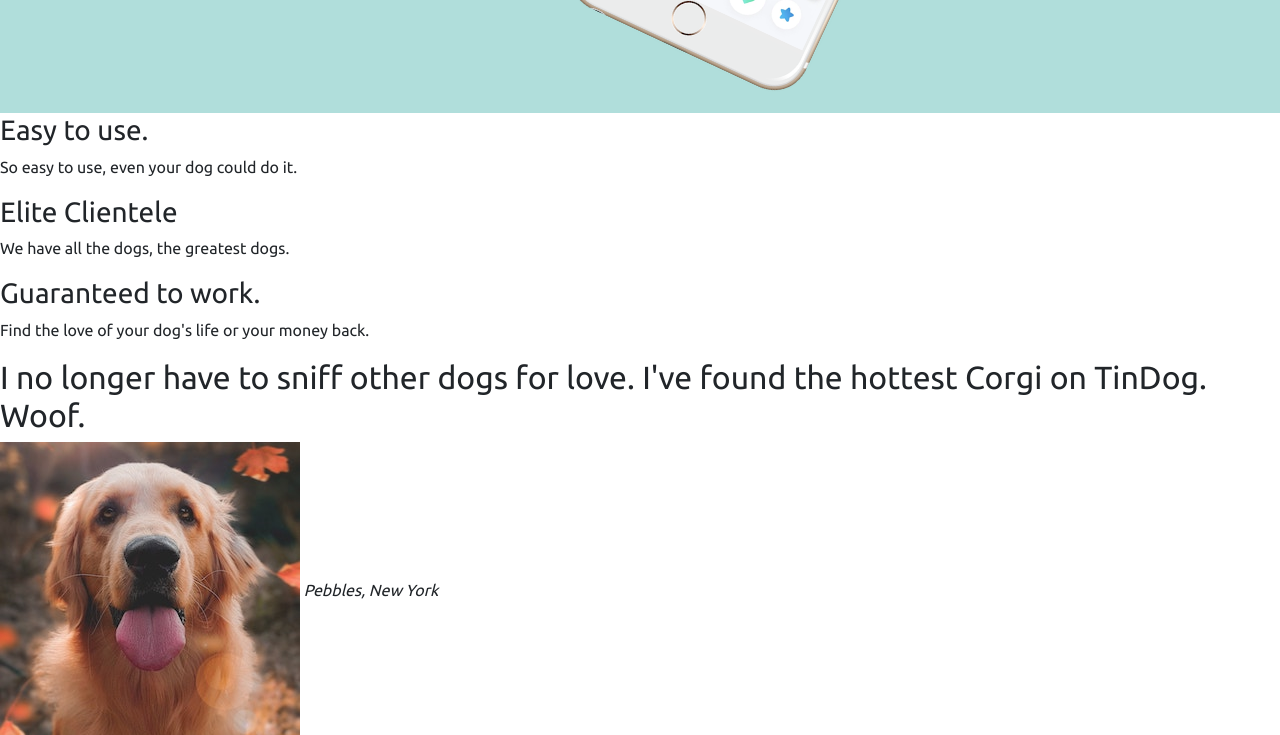
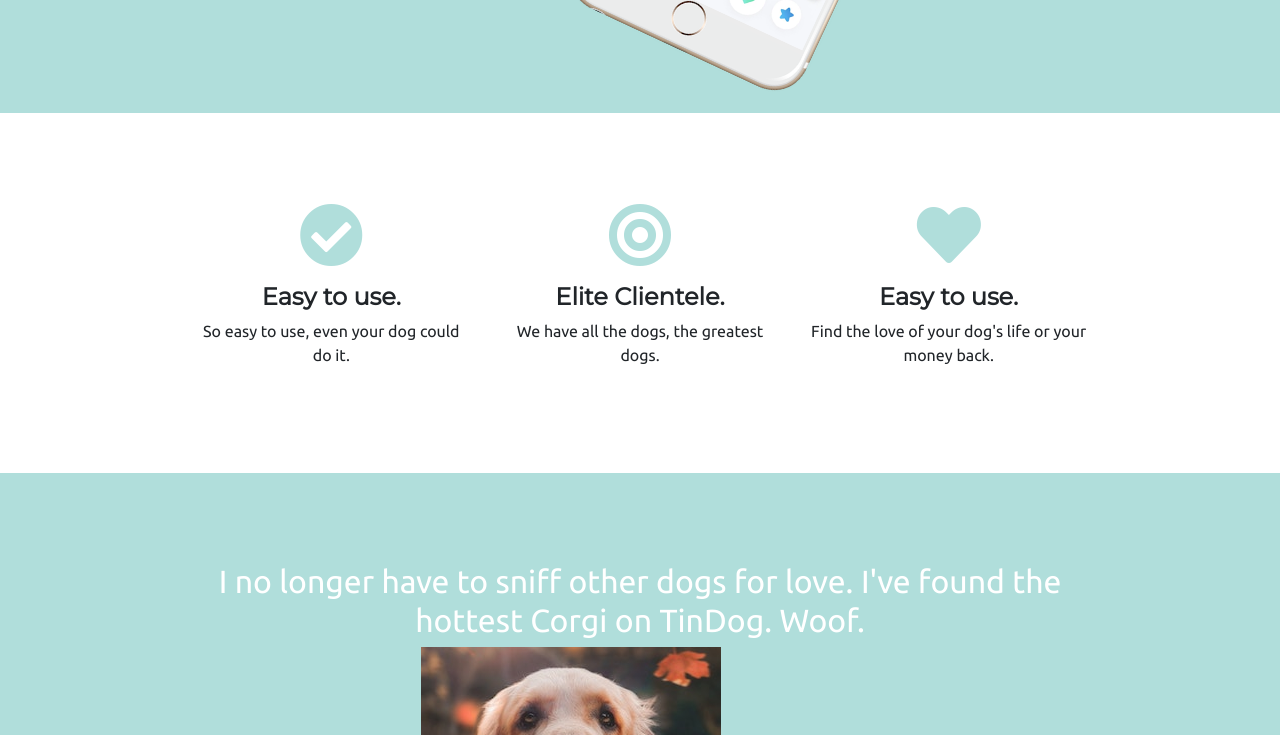
Before and after one commit to jgurlova/jgurlova.tindig.github.io, a plain HTML site: page index.html in a window 1280 px wide. Shown: the part 630-1365 px from the top of the page. Drawn offline with nearby package versions, Linux system fonts and the light colour scheme.

Commit message:
Completed the Features Section

```diff
--- a/css/styles.css
+++ b/css/styles.css
@@ -13,6 +13,13 @@ h1{
   font-family: "Montserrat";
   font-size: 3.5rem;
   line-height: 1.5;
+}
+h3{
+  font-family: "Montserrat";
+  font-size: 1.5rem;
+}
+p{
+  color: afafaf;
 }
 body{
   font-family: 'Ubuntu', sans-serif;
@@ -43,3 +50,26 @@ body{
 .download-button{
   margin: 5% 5% 5% 0;
 }
+
+/*Features Section*/
+#features{
+  padding: 7% 15%;
+}
+.feature-box{
+  text-align: center;
+}
+.icons{
+  color: #b0dedb;
+  margin-bottom: 1rem;
+}
+.icons:hover{
+  color: #aedadd;
+}
+
+/*Testimonials Section*/
+#testimonials{
+  padding: 7% 15%;
+  text-align: center;
+  background-color: #b0dedb;
+  color: white;
+}
--- a/index.html
+++ b/index.html
@@ -28,7 +28,7 @@
 
 
       <!-- Nav Bar -->
-      <nav class="navbar navbar-expand-lg navbar-dark" >
+      <nav class="navbar navbar-expand-lg navbar-dark">
 
         <a class="navbar-brand" href="#">tindog</a>
 
@@ -58,35 +58,44 @@
 
         <div class="col-lg-6">
           <h1>Meet new and interesting dogs nearby.</h1>
-          <button class="btn btn-dark btn-lg download-button"type="button"><i class="fab fa-apple"></i> Download</button>
+          <button class="btn btn-dark btn-lg download-button" type="button"><i class="fab fa-apple"></i> Download</button>
           <button class="btn btn-outline-light btn-lg download-button" e="button"><i class="fab fa-android"></i> Download</button>
         </div>
 
         <div class="col-lg-6">
-          <img class="titleImg"src="images/iphone6.png" alt="iphone-mockup">
+          <img class="titleImg" src="images/iphone6.png" alt="iphone-mockup">
         </div>
 
       </div>
 
     </div>
-
-
   </section>
 
 
   <!-- Features -->
 
   <section id="features">
+    <div class="row">
 
-    <h3>Easy to use.</h3>
-    <p>So easy to use, even your dog could do it.</p>
+      <div class="feature-box col-lg-4">
+        <i class="fas fa-check-circle fa-4x icons"></i>
+        <h3><strong>Easy to use.</strong></h3>
+        <p>So easy to use, even your dog could do it.</p>
+      </div>
 
-    <h3>Elite Clientele</h3>
-    <p>We have all the dogs, the greatest dogs.</p>
+      <div class="feature-box col-lg-4">
+        <i class="fas fa-bullseye fa-4x icons"></i>
+        <h3><strong>Elite Clientele.</strong></h3>
+        <p>We have all the dogs, the greatest dogs.</p>
+      </div>
 
-    <h3>Guaranteed to work.</h3>
-    <p>Find the love of your dog's life or your money back.</p>
+      <div class="feature-box col-lg-4">
+        <i class="fas fa-heart fa-4x icons"></i>
+        <h3><strong>Easy to use.</strong></h3>
+        <p>Find the love of your dog's life or your money back.</p>
+      </div>
 
+    </div>
   </section>
 
 
```
